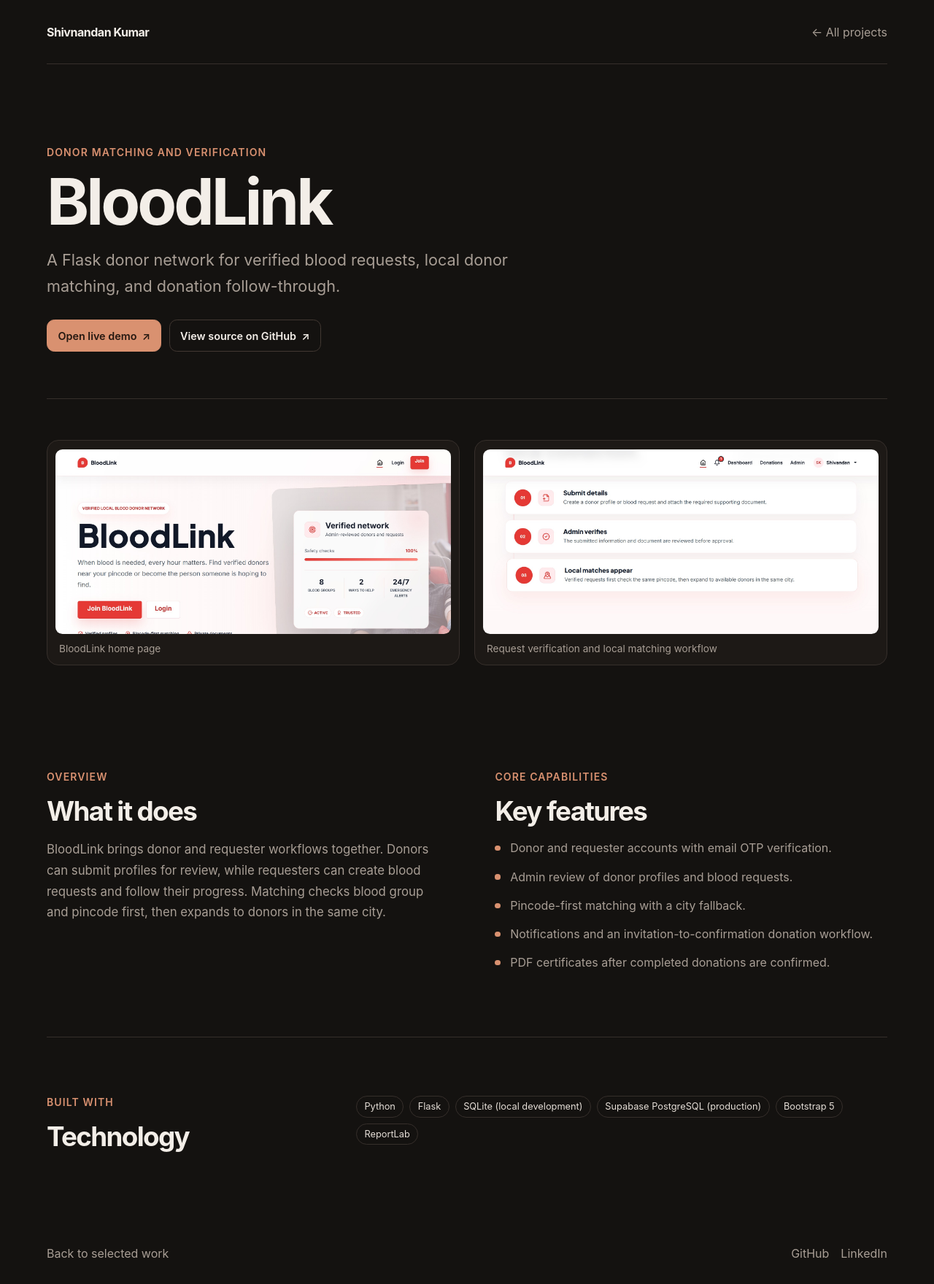
After one commit to shivnandan-kumar/shivnandan-portfolio, a Flask app: page /projects/bloodlink in a window 1280 px wide. The commit adds this page. Shown: the whole page at 73% size. Run offline with Flask 3, Linux system fonts and the light colour scheme.

Commit message:
feat: add portfolio project case studies

```diff
--- a/app.py
+++ b/app.py
@@ -3,10 +3,11 @@
 import os
 import secrets
 
-from flask import Flask, Response, flash, redirect, render_template, request, url_for
+from flask import Flask, Response, abort, flash, redirect, render_template, request, url_for
 
 from email_service import ContactDeliveryError, send_contact_message
 from forms import ContactForm
+from project_data import PROJECTS
 
 
 def create_app():
@@ -35,15 +36,28 @@ def create_app():
 
     @app.get("/sitemap.xml")
     def sitemap_xml():
-        """Publish the canonical URL for this single-page portfolio."""
+        """Publish canonical portfolio and project detail URLs."""
         page_url = url_for("home", _external=True)
+        project_urls = "".join(
+            f"<url><loc>{url_for('project_detail', slug=slug, _external=True)}</loc></url>"
+            for slug in PROJECTS
+        )
         content = (
             '<?xml version="1.0" encoding="UTF-8"?>'
             '<urlset xmlns="http://www.sitemaps.org/schemas/sitemap/0.9">'
             f"<url><loc>{page_url}</loc></url>"
+            f"{project_urls}"
             "</urlset>"
         )
         return Response(content, mimetype="application/xml")
+
+    @app.get("/projects/<slug>")
+    def project_detail(slug):
+        """Render a project detail page for a known portfolio project."""
+        project = PROJECTS.get(slug)
+        if project is None:
+            abort(404)
+        return render_template("project_detail.html", project=project)
 
     @app.route("/", methods=["GET", "POST"])
     def home():
--- a/static/css/styles.css
+++ b/static/css/styles.css
@@ -768,6 +768,163 @@ h2 {
   background: rgb(217 145 112 / 10%);
 }
 
+.project-link-primary {
+  border-color: var(--color-accent);
+  background: var(--color-accent);
+  color: #251811;
+}
+
+.project-link-primary:hover {
+  background: #e7a081;
+}
+
+.project-detail-header {
+  display: flex;
+  width: min(100% - 2rem, 72rem);
+  min-height: 5.5rem;
+  align-items: center;
+  justify-content: space-between;
+  gap: 1.5rem;
+  margin-inline: auto;
+  border-bottom: 1px solid var(--color-border);
+}
+
+.project-detail-header .site-brand {
+  display: inline;
+}
+
+.detail-back-link,
+.project-detail-footer a {
+  color: var(--color-muted);
+  text-decoration: none;
+}
+
+.detail-back-link:hover,
+.project-detail-footer a:hover {
+  color: var(--color-accent);
+}
+
+.project-detail-hero {
+  padding-block: clamp(4rem, 9vw, 7rem) clamp(2.5rem, 5vw, 4rem);
+  border-bottom: 1px solid var(--color-border);
+}
+
+.project-detail-hero h1 {
+  max-width: 18ch;
+  margin-bottom: 1.25rem;
+  font-size: clamp(2.75rem, 7vw, 5.5rem);
+  line-height: 0.98;
+}
+
+.project-detail-summary {
+  max-width: 46rem;
+  margin-bottom: 0;
+  color: var(--color-muted);
+  font-size: clamp(1.1rem, 2vw, 1.35rem);
+  line-height: 1.65;
+}
+
+.project-detail-hero .project-links {
+  margin-top: 1.75rem;
+}
+
+.project-detail-gallery {
+  display: grid;
+  grid-template-columns: repeat(2, minmax(0, 1fr));
+  gap: 1.25rem;
+  padding-block: clamp(2rem, 5vw, 3.5rem);
+}
+
+.project-detail-screenshot {
+  min-width: 0;
+  margin: 0;
+  padding: 0.7rem;
+  border: 1px solid var(--color-border);
+  border-radius: 1rem;
+  background: #1d1916;
+}
+
+.project-detail-screenshot img {
+  display: block;
+  width: 100%;
+  height: auto;
+  border-radius: 0.6rem;
+}
+
+.project-detail-screenshot figcaption {
+  padding: 0.75rem 0.3rem 0.2rem;
+  color: var(--color-muted);
+  font-size: 0.85rem;
+}
+
+.project-detail-art {
+  position: relative;
+  display: grid;
+  min-height: clamp(18rem, 40vw, 30rem);
+  margin-block: clamp(2rem, 5vw, 3.5rem);
+  place-items: center;
+  overflow: hidden;
+  isolation: isolate;
+  border: 1px solid var(--color-border);
+  border-radius: 1.25rem;
+}
+
+.project-detail-content {
+  display: grid;
+  grid-template-columns: repeat(2, minmax(0, 1fr));
+  gap: clamp(2rem, 6vw, 5rem);
+  padding-block: clamp(3rem, 7vw, 5.5rem);
+  border-bottom: 1px solid var(--color-border);
+}
+
+.project-detail-content h2,
+.project-detail-stack h2 {
+  margin-bottom: 1rem;
+  font-size: clamp(1.6rem, 3vw, 2.3rem);
+}
+
+.project-detail-content .section-note {
+  font-size: 1.05rem;
+}
+
+.project-feature-list {
+  display: grid;
+  gap: 0.85rem;
+  margin: 0;
+  padding: 0;
+  color: var(--color-muted);
+  line-height: 1.6;
+  list-style: none;
+}
+
+.project-feature-list li {
+  position: relative;
+  padding-left: 1.3rem;
+}
+
+.project-feature-list li::before {
+  position: absolute;
+  top: 0.55em;
+  left: 0;
+  width: 0.45rem;
+  height: 0.45rem;
+  border-radius: 50%;
+  background: var(--color-accent);
+  content: "";
+}
+
+.project-detail-stack {
+  display: grid;
+  grid-template-columns: minmax(12rem, 0.7fr) minmax(0, 1.3fr);
+  align-items: start;
+  gap: 2rem;
+  padding-block: clamp(3rem, 7vw, 5rem);
+}
+
+.project-detail-stack .technology-list {
+  margin-top: 0;
+}
+
 .contact-notices,
 .contact-form {
   max-width: 48rem;
@@ -874,12 +1031,23 @@ h2 {
 }
 
 .site-footer {
+  display: flex;
+  align-items: center;
+  justify-content: space-between;
+  gap: 1rem;
   padding-block: 2rem;
   color: var(--color-muted);
 }
 
 .site-footer p {
   margin-bottom: 0;
+}
+
+.social-links,
+.project-detail-footer nav {
+  display: flex;
+  flex-wrap: wrap;
+  gap: 1rem;
 }
 
 @media (min-width: 40.01rem) and (max-width: 56rem) {
@@ -919,6 +1087,29 @@ h2 {
 
   .project-grid {
     grid-template-columns: 1fr;
+  }
+
+  .project-detail-header {
+    min-height: 4.5rem;
+  }
+
+  .project-detail-header .site-brand {
+    font-size: 0.9rem;
+  }
+
+  .project-detail-gallery,
+  .project-detail-content,
+  .project-detail-stack {
+    grid-template-columns: 1fr;
+  }
+
+  .project-detail-stack {
+    gap: 0.75rem;
+  }
+
+  .site-footer {
+    align-items: flex-start;
+    flex-direction: column;
   }
 
   .contact-form {
--- a/templates/index.html
+++ b/templates/index.html
@@ -139,6 +139,7 @@
                 <li>Supabase PostgreSQL (production)</li>
               </ul>
               <div class="project-links">
+                <a class="project-link" href="{{ url_for('project_detail', slug='bloodlink') }}">Project details <span aria-hidden="true">↗</span></a>
                 <a class="project-link" href="https://bloodlink-flask.onrender.com/" target="_blank" rel="noopener noreferrer">
                   Live demo <span aria-hidden="true">↗</span>
                 </a>
@@ -172,6 +173,7 @@
                 <li>Render</li>
               </ul>
               <div class="project-links">
+                <a class="project-link" href="{{ url_for('project_detail', slug='egovernance') }}">Project details <span aria-hidden="true">↗</span></a>
                 <a class="project-link" href="https://egovportal-6lpv.onrender.com" target="_blank" rel="noopener noreferrer">
                   Live demo <span aria-hidden="true">↗</span>
                 </a>
@@ -352,6 +354,10 @@
 
     <footer class="site-footer">
       <p>Shivnandan Kumar</p>
+      <nav class="social-links" aria-label="Social links">
+        <a href="https://github.com/shivnandan-kumar" target="_blank" rel="noopener noreferrer">GitHub</a>
+        <a href="https://linkedin.com/in/shivnandan-kumar-27804b3a9" target="_blank" rel="noopener noreferrer">LinkedIn</a>
+      </nav>
     </footer>
   </body>
 </html>
--- /dev/null
+++ b/templates/project_detail.html
@@ -0,0 +1,103 @@
+<!doctype html>
+<html lang="en">
+  <head>
+    <meta charset="utf-8">
+    <meta name="viewport" content="width=device-width, initial-scale=1">
+    <meta name="theme-color" content="#141210">
+    <meta name="description" content="{{ project.summary }}">
+    <meta property="og:type" content="article">
+    <meta property="og:site_name" content="Shivnandan Kumar">
+    <meta property="og:title" content="{{ project.title }} | Shivnandan Kumar">
+    <meta property="og:description" content="{{ project.summary }}">
+    <meta property="og:url" content="{{ url_for('project_detail', slug=project.slug, _external=True) }}">
+    <meta name="twitter:card" content="summary">
+    <title>{{ project.title }} | Shivnandan Kumar</title>
+    <link rel="icon" type="image/svg+xml" href="{{ url_for('static', filename='favicon.svg') }}">
+    <link rel="stylesheet" href="{{ url_for('static', filename='css/styles.css') }}">
+  </head>
+  <body>
+    <a class="skip-link" href="#project-main">Skip to project details</a>
+
+    <header class="project-detail-header">
+      <a class="site-brand" href="{{ url_for('home', _anchor='home') }}">Shivnandan Kumar</a>
+      <a class="detail-back-link" href="{{ url_for('home', _anchor='projects') }}">← All projects</a>
+    </header>
+
+    <main class="project-detail-main" id="project-main" tabindex="-1">
+      <section class="project-detail-hero" aria-labelledby="project-title">
+        <p class="eyebrow">{{ project.category }}</p>
+        <h1 id="project-title">{{ project.title }}</h1>
+        <p class="project-detail-summary">{{ project.summary }}</p>
+        <div class="project-links">
+          <a class="project-link project-link-primary" href="{{ project.demo }}" target="_blank" rel="noopener noreferrer">
+            Open live demo <span aria-hidden="true">↗</span>
+          </a>
+          <a class="project-link" href="{{ project.repository }}" target="_blank" rel="noopener noreferrer">
+            View source on GitHub <span aria-hidden="true">↗</span>
+          </a>
+        </div>
+      </section>
+
+      {% if project.screenshots %}
+        <section class="project-detail-gallery" aria-label="Project screenshots">
+          {% for screenshot in project.screenshots %}
+            <figure class="project-detail-screenshot">
+              <img
+                src="{{ url_for('static', filename=screenshot.src) }}"
+                alt="{{ screenshot.alt }}"
+                width="1885"
+                height="882"
+                {% if loop.first %}fetchpriority="high"{% else %}loading="lazy"{% endif %}
+                decoding="async"
+              >
+              <figcaption>{{ screenshot.caption }}</figcaption>
+            </figure>
+          {% endfor %}
+        </section>
+      {% else %}
+        <div class="project-detail-art project-art-governance" aria-label="E-Governance project illustration">
+          <span class="project-art-label">CITIZEN SERVICES</span>
+          <span class="service-window"><span></span><span></span><span></span></span>
+          <span class="project-art-caption">E-GOVERNANCE</span>
+        </div>
+      {% endif %}
+
+      <section class="project-detail-content" aria-label="Project overview">
+        <article>
+          <p class="eyebrow">Overview</p>
+          <h2>What it does</h2>
+          <p class="section-note">{{ project.overview }}</p>
+        </article>
+        <article>
+          <p class="eyebrow">Core capabilities</p>
+          <h2>Key features</h2>
+          <ul class="project-feature-list">
+            {% for feature in project.features %}
+              <li>{{ feature }}</li>
+            {% endfor %}
+          </ul>
+        </article>
+      </section>
+
+      <section class="project-detail-stack" aria-labelledby="project-stack-title">
+        <div>
+          <p class="eyebrow">Built with</p>
+          <h2 id="project-stack-title">Technology</h2>
+        </div>
+        <ul class="technology-list" aria-label="Technologies used">
+          {% for technology in project.technologies %}
+            <li>{{ technology }}</li>
+          {% endfor %}
+        </ul>
+      </section>
+    </main>
+
+    <footer class="site-footer project-detail-footer">
+      <a href="{{ url_for('home', _anchor='projects') }}">Back to selected work</a>
+      <nav aria-label="Social links">
+        <a href="https://github.com/shivnandan-kumar" target="_blank" rel="noopener noreferrer">GitHub</a>
+        <a href="https://linkedin.com/in/shivnandan-kumar-27804b3a9" target="_blank" rel="noopener noreferrer">LinkedIn</a>
+      </nav>
+    </footer>
+  </body>
+</html>
```
Also changed, not shown: project_data.py (added, +81 -0 lines), render.yaml (added, +22 -0 lines), tests/test_routes.py (+38 -0 lines), README.md.
